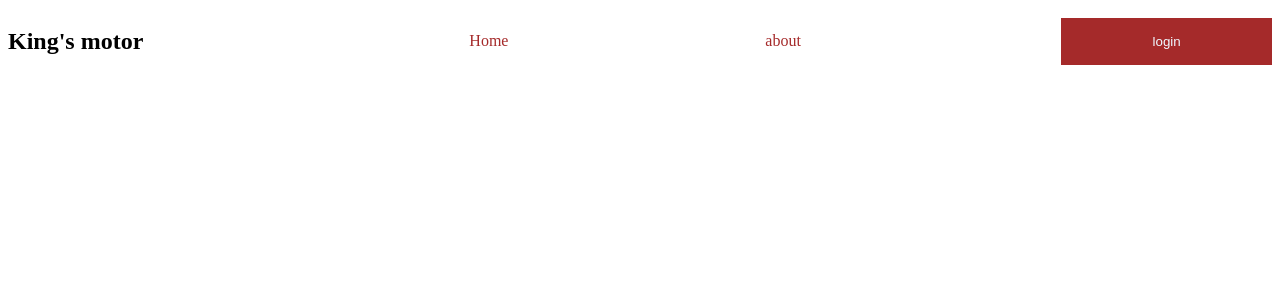
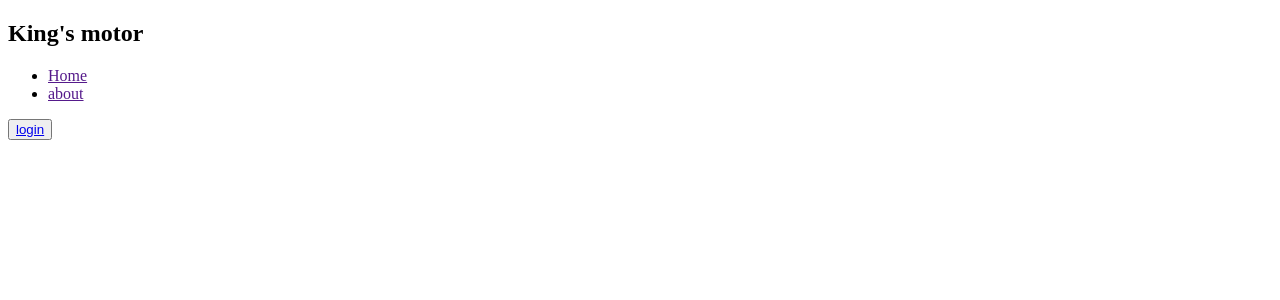
Before and after one commit to kingdamie/php-login-timeout, a PHP site: page / in a window 1280 px wide. Shown: the top 300 px of the page. Run offline with PHP 8.4, Linux system fonts and the light colour scheme.

Commit message:
index.php

```diff
--- a/index.php
+++ b/index.php
@@ -5,34 +5,6 @@
     <meta name="viewport" content="width=device-width, initial-scale=1.0" />
     <title>king's motor</title>
     <link rel="stylesheet" href="index.css" />
-    <style>
-      header {
-        display: grid;
-        grid-template-columns: 2fr 3fr 1fr;
-        align-items: center;
-      }
-      nav ul {
-        list-style: none;
-        display: grid;
-        grid-template-columns: 1fr 1fr;
-        justify-content: center;
-      }
-      nav ul li a {
-        text-decoration: none;
-        color: brown;
-      }
-      button {
-        border: none;
-        background-color: brown;
-        cursor: pointer;
-        padding: 1rem;
-      }
-      button a {
-        text-decoration: none;
-        color: aliceblue;
-
-      }
-    </style>
   </head>
   <body>
     <header>
```
